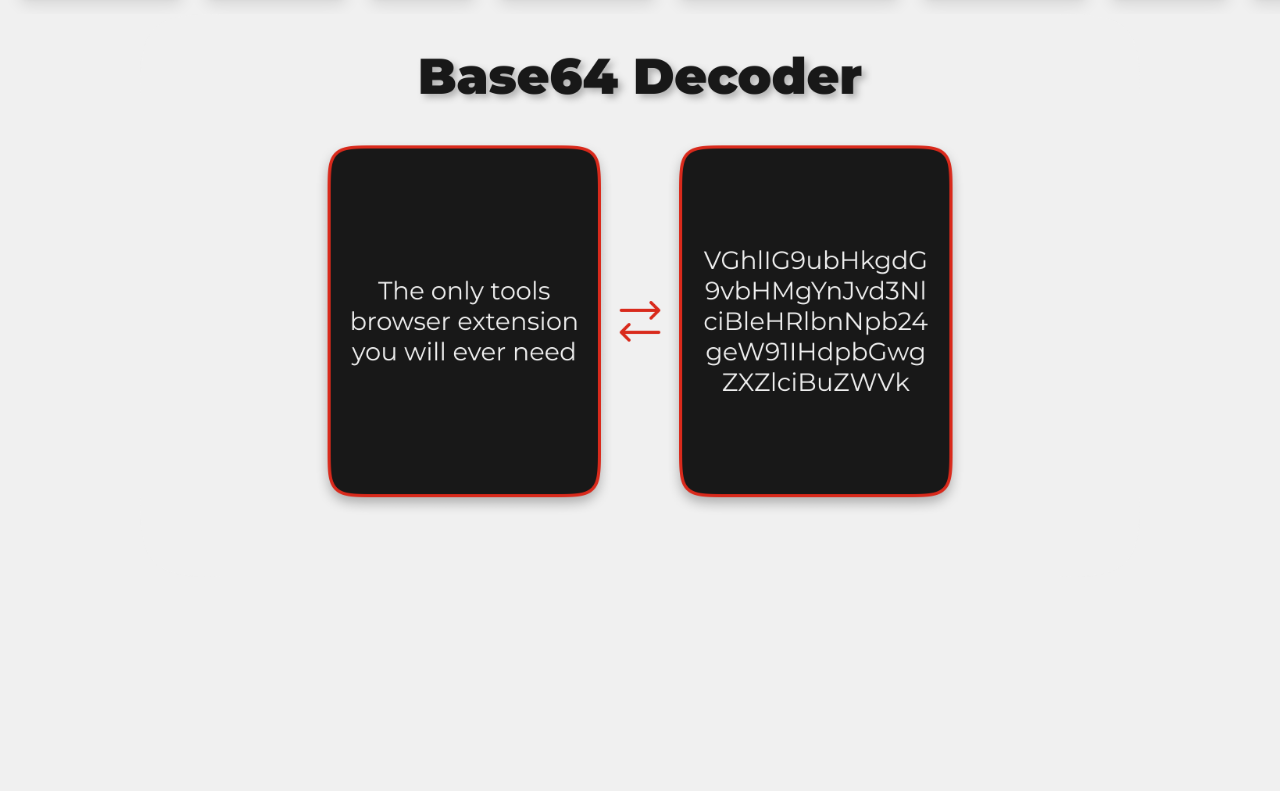
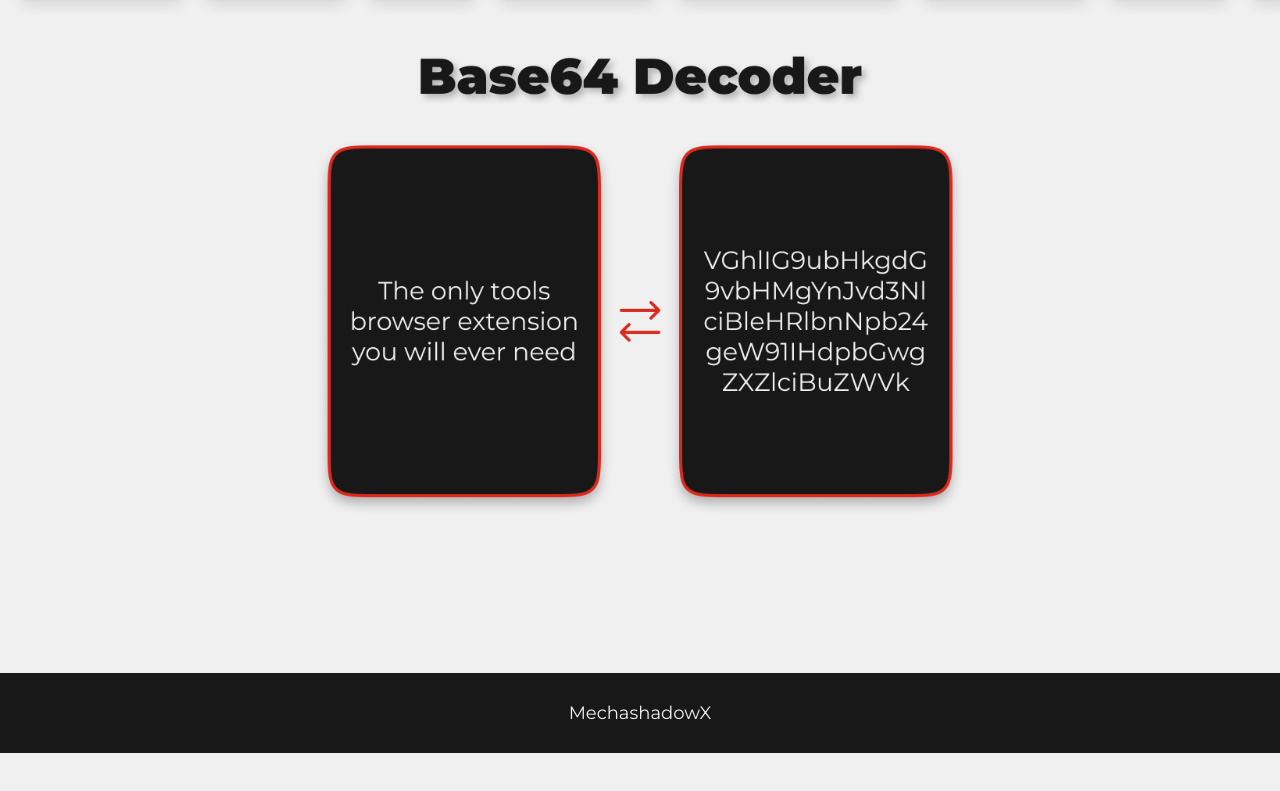
Before and after one commit to mechashadowx/infinite-toolkit, a Next.js app: page / in a window 1280 px wide. Shown: the part 858-1649 px from the top of the page. After the commit the page ends 1611 px from the top, so only its background shows below. Built offline with nearby package versions, Linux system fonts and the light colour scheme.

Commit message:
Add footer

```diff
--- a/app/components/ToolsSimulator.tsx
+++ b/app/components/ToolsSimulator.tsx
@@ -71,7 +71,6 @@ export default function ToolsSimulator() {
                 </div>
             </div>
             {images[selectedTool]}
-            <div className="h-96"></div>
         </>
     );
 }
--- a/app/page.tsx
+++ b/app/page.tsx
@@ -6,6 +6,12 @@ export default function Home() {
         <div className="flex flex-col items-center min-h-screen w-screen">
             <Header />
             <ToolsSimulator />
+            <div className="h-24"></div>
+            <footer className="h-20 w-full bg-[#181818] flex items-center justify-center text-[#F0F0F0]">
+                <a className="text-lg" href="https://x.com/MechashadowX">
+                    MechashadowX
+                </a>
+            </footer>
         </div>
     );
 }
```
